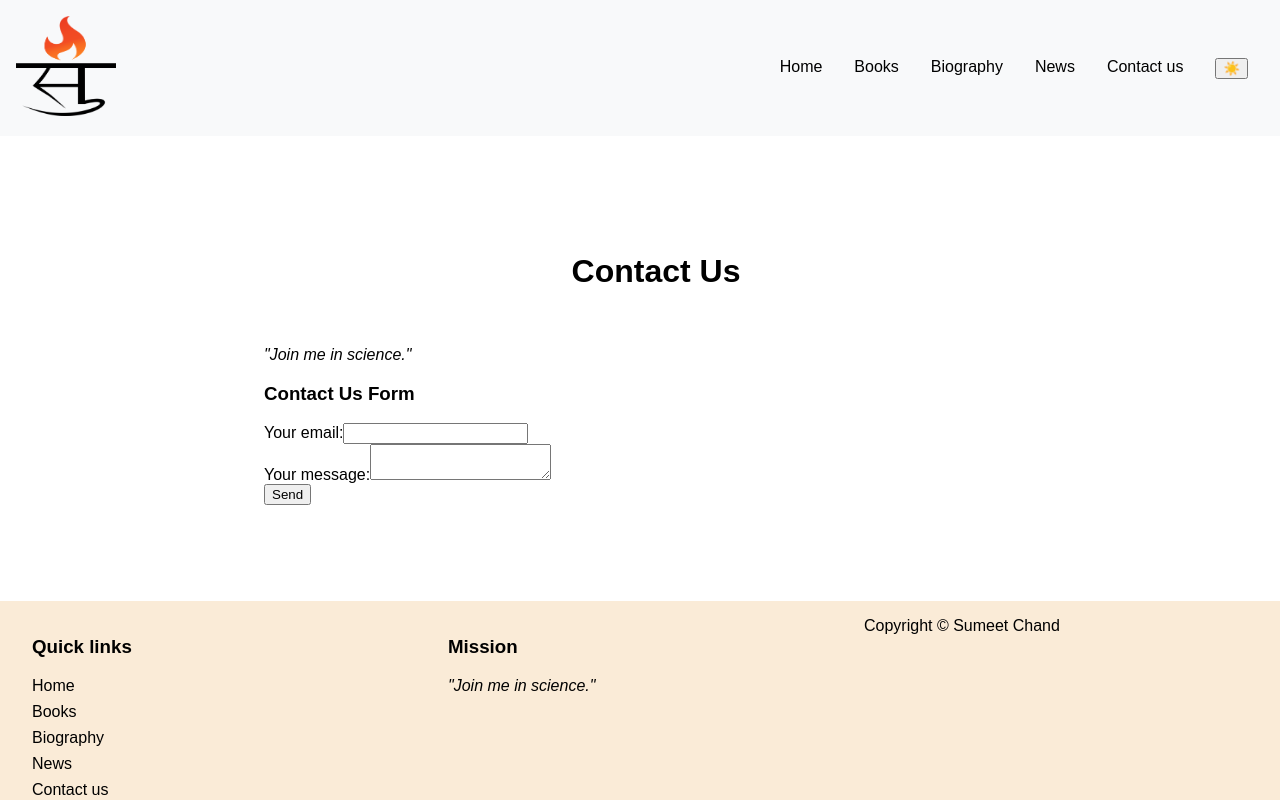
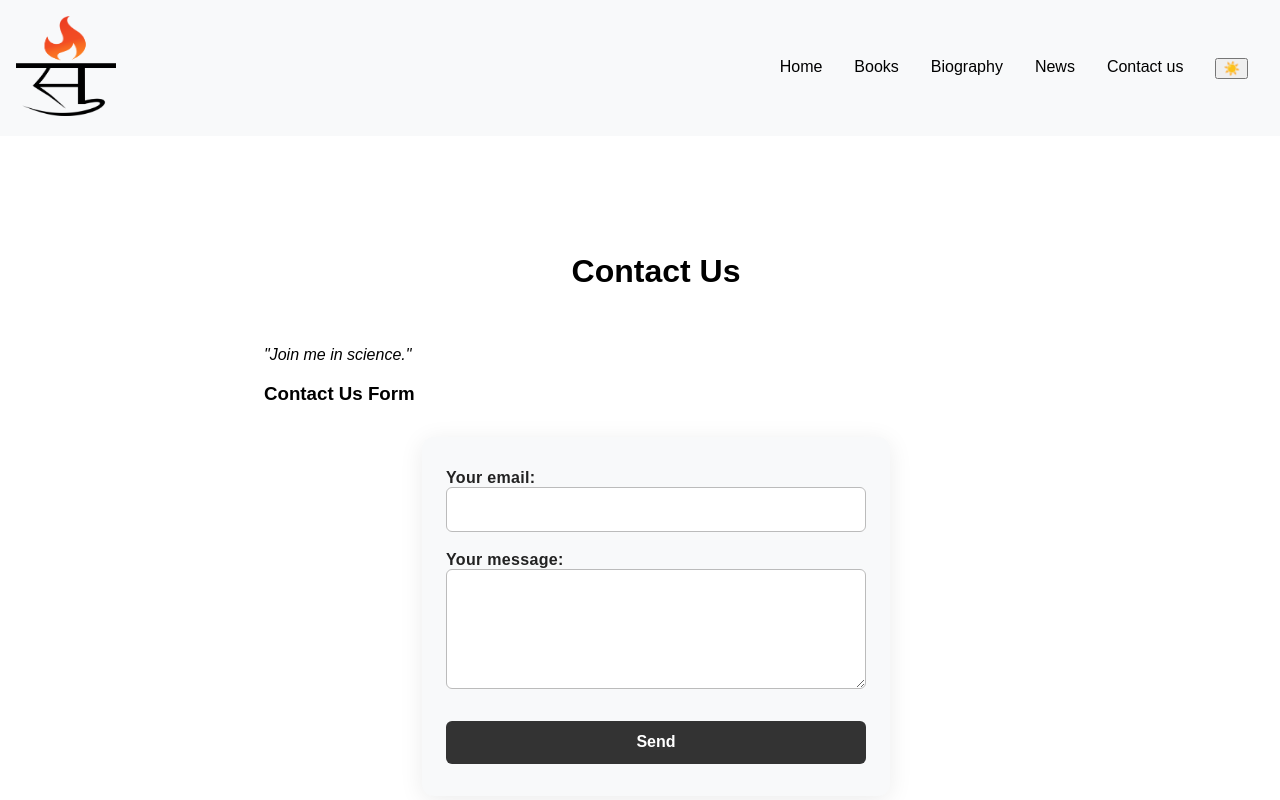
Before and after one commit to sumeet-chand/sumeetchand.com, a React (Create React App) app: page /contactus in a window 1280 px wide. Shown: the top 800 px of the page. Built offline with nearby package versions, Linux system fonts and the light colour scheme.

Commit message:
v1.0 fixed contact us form

```diff
--- a/src/App.css
+++ b/src/App.css
@@ -134,42 +134,120 @@ a {
   color: black;
 }
 
-/* Dark mode: header, footer, nav, hamburger, toggle, links */
-.dark-mode .header {
-  background-color: #333;
-  color: white;
+/* Contact Us Form */
+.contact-form {
+  max-width: 420px;
+  margin: 2rem auto;
+  padding: 2rem 1.5rem;
+  background: #f8f9fa;
+  border-radius: 12px;
+  box-shadow: 0 4px 24px rgba(0,0,0,0.08);
+  display: flex;
+  flex-direction: column;
+  gap: 1.2rem;
 }
 
-.dark-mode .footer {
-  background-color: #333;
-  color: white;
+.contact-form label {
+  font-weight: 600;
+  margin-bottom: 0.4rem;
+  color: #222;
+  letter-spacing: 0.02em;
 }
 
-.dark-mode .footer a {
-  color: white;
+.contact-form input,
+.contact-form textarea {
+  padding: 0.8rem 1rem;
+  border: 1px solid #bbb;
+  border-radius: 6px;
+  font-size: 1rem;
+  width: 100%;
+  box-sizing: border-box;
+  background: #fff;
+  color: #222;
+  transition: border 0.2s;
 }
 
-.dark-mode .header .nav-links,
-.dark-mode .hamburger {
-  background-color: #333;
+.contact-form input:focus,
+.contact-form textarea:focus {
+  border-color: #333;
+  outline: none;
 }
 
-.dark-mode .hamburger div {
-  background-color: #fff;
+.contact-form textarea {
+  min-height: 120px;
+  resize: vertical;
 }
 
-.dark-mode .dark-mode-toggle {
-  background-color: #333;
+.contact-form button {
+  padding: 0.8rem 1.5rem;
+  background: #333;
   color: #fff;
   border: none;
+  border-radius: 6px;
+  font-size: 1rem;
+  font-weight: 600;
+  cursor: pointer;
+  transition: background 0.2s, color 0.2s;
+  margin-top: 0.5rem;
 }
 
-.dark-mode .dark-mode-toggle svg {
-  fill: #fff;
+.contact-form button:hover {
+  background: #555;
+  color: #fff;
 }
 
-.dark-mode .header .nav-links li a {
-  color: white !important;
+/* Error and success messages */
+.contact-form .error {
+  color: #d32f2f;
+  font-size: 0.95rem;
+  margin-top: -0.8rem;
+}
+
+.contact-form .success {
+  color: #388e3c;
+  font-size: 0.95rem;
+  margin-top: -0.8rem;
+}
+
+/* Dark mode for contact form */
+.dark-mode .contact-form {
+  background: #222;
+  color: #fff;
+  box-shadow: 0 4px 24px rgba(0,0,0,0.18);
+}
+
+.dark-mode .contact-form label {
+  color: #fff;
+}
+
+.dark-mode .contact-form input,
+.dark-mode .contact-form textarea {
+  background: #333;
+  color: #fff;
+  border: 1px solid #444;
+}
+
+.dark-mode .contact-form input:focus,
+.dark-mode .contact-form textarea:focus {
+  border-color: #fff;
+}
+
+.dark-mode .contact-form button {
+  background: #fff;
+  color: #222;
+}
+
+.dark-mode .contact-form button:hover {
+  background: #ddd;
+  color: #222;
+}
+
+.dark-mode .contact-form .error {
+  color: #ff8a80;
+}
+
+.dark-mode .contact-form .success {
+  color: #b9f6ca;
 }
 
 /* Responsive styles */
@@ -205,4 +283,9 @@ a {
     padding: 0.5rem;
     box-sizing: border-box;
   }
+
+  .contact-form {
+    padding: 1rem 0.5rem;
+    max-width: 98vw;
+  }
 }
--- a/src/components/backend/ContactUsForm.js
+++ b/src/components/backend/ContactUsForm.js
@@ -87,6 +87,7 @@ const ContactUsForm = () => {
 
   return (
     <form
+      className="contact-form"
       onSubmit={handleSubmit}
       action="https://formspree.io/f/mayrrrez"
       method="POST"
```
